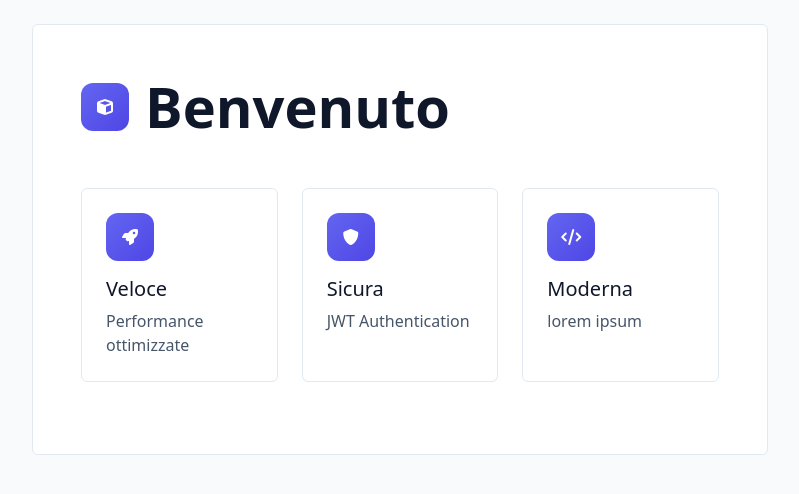
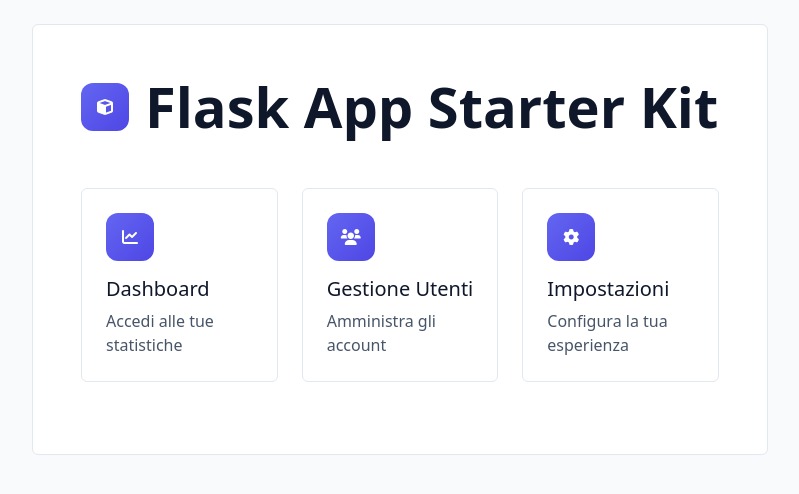
Before and after one commit to federicogerardi/base-app, a Flask app: page / in a window 1280 px wide. Shown: the part 75-569 px from the top of the page, without its empty margins (240-1039 px from the left). Run offline with Flask 3, Linux system fonts and the light colour scheme.

Commit message:
creato service per web

```diff
--- a/app/controllers/web.py
+++ b/app/controllers/web.py
@@ -1,4 +1,5 @@
 from app.controllers.base import BaseController
+from app.services.web_service import WebService
 
 class WebController(BaseController):
     def __init__(self):
@@ -7,7 +8,9 @@ class WebController(BaseController):
     def index(self):
         """Logica per la pagina principale"""
         try:
+            home_data = WebService.get_home_data()
             return self.render_view('index.html',
-                                  title="Home")
+                                  title="Home",
+                                  **home_data)
         except Exception as e:
             return self.handle_error(str(e))
--- /dev/null
+++ b/app/services/web_service.py
@@ -0,0 +1,24 @@
+class WebService:
+    @staticmethod
+    def get_home_data():
+        """Recupera i dati per la homepage"""
+        return {
+            'welcome_message': 'Flask App Starter Kit',
+            'features': [
+                {
+                    'title': 'Dashboard',
+                    'description': 'Accedi alle tue statistiche',
+                    'icon': 'chart-line'
+                },
+                {
+                    'title': 'Gestione Utenti',
+                    'description': 'Amministra gli account',
+                    'icon': 'users'
+                },
+                {
+                    'title': 'Impostazioni',
+                    'description': 'Configura la tua esperienza',
+                    'icon': 'cog'
+                }
+            ]
+        }
--- a/app/templates/index.html
+++ b/app/templates/index.html
@@ -1,6 +1,6 @@
 {% extends "base.html" %}
 
-{% block title %}Homepage{% endblock %}
+{% block title %}{{ title }}{% endblock %}
 
 {% block content %}
 <div class="row justify-content-center">
@@ -12,50 +12,25 @@
                     <div class="tech-icon">
                         <i class="fas fa-cube"></i>
                     </div>
-                    <h1 class="display-4 fw-bold mb-0">Benvenuto</h1>
+                    <h1 class="display-4 fw-bold mb-0">{{ welcome_message }}</h1>
                 </div>
 
 
                 <!-- Feature Cards -->
                 <div class="row g-4 py-4">
-                    <!-- Card Veloce -->
+                    {% for feature in features %}
                     <div class="col-md-4">
                         <div class="card h-100">
                             <div class="card-body p-4">
                                 <div class="tech-icon mb-3">
-                                    <i class="fas fa-rocket"></i>
+                                    <i class="fas fa-{{ feature.icon }}"></i>
                                 </div>
-                                <h5 class="card-title">Veloce</h5>
-                                <p class="text-secondary mb-0">Performance ottimizzate</p>
+                                <h5 class="card-title">{{ feature.title }}</h5>
+                                <p class="text-secondary mb-0">{{ feature.description }}</p>
                             </div>
                         </div>
                     </div>
-
-                    <!-- Card Sicura -->
-                    <div class="col-md-4">
-                        <div class="card h-100">
-                            <div class="card-body p-4">
-                                <div class="tech-icon mb-3">
-                                    <i class="fas fa-shield-alt"></i>
-                                </div>
-                                <h5 class="card-title">Sicura</h5>
-                                <p class="text-secondary mb-0">JWT Authentication</p>
-                            </div>
-                        </div>
-                    </div>
-
-                    <!-- Card Moderna -->
-                    <div class="col-md-4">
-                        <div class="card h-100">
-                            <div class="card-body p-4">
-                                <div class="tech-icon mb-3">
-                                    <i class="fas fa-code"></i>
-                                </div>
-                                <h5 class="card-title">Moderna</h5>
-                                <p class="text-secondary mb-0">lorem ipsum</p>
-                            </div>
-                        </div>
-                    </div>
+                    {% endfor %}
                 </div>
 
             </div>
```
